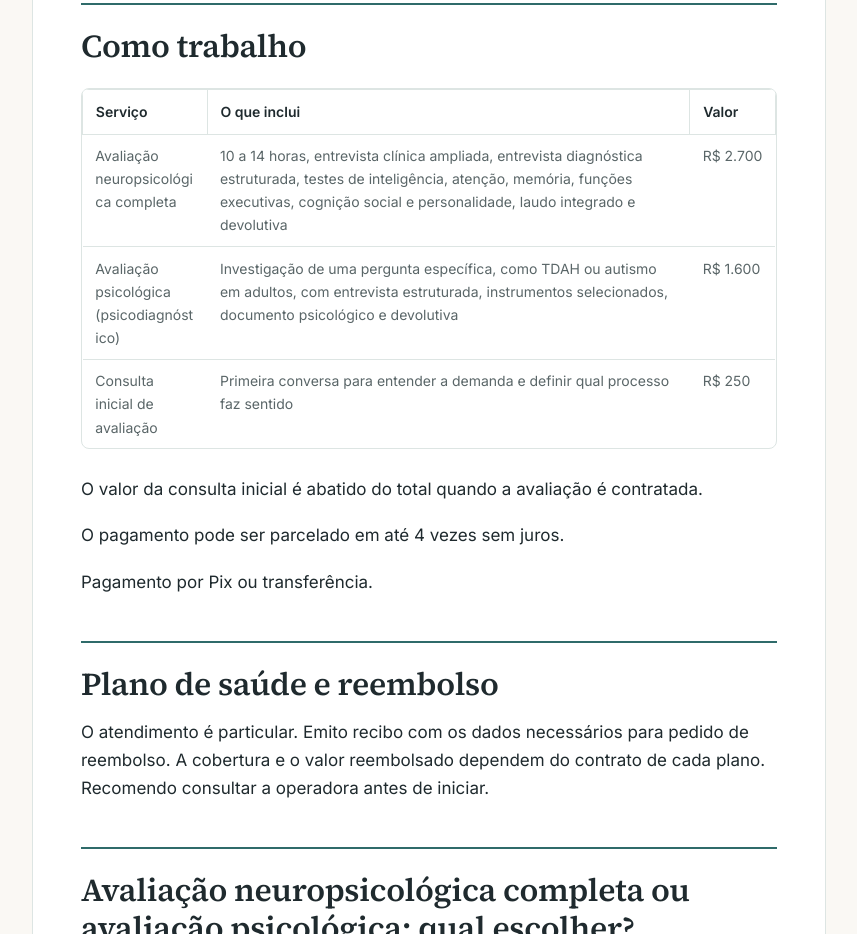
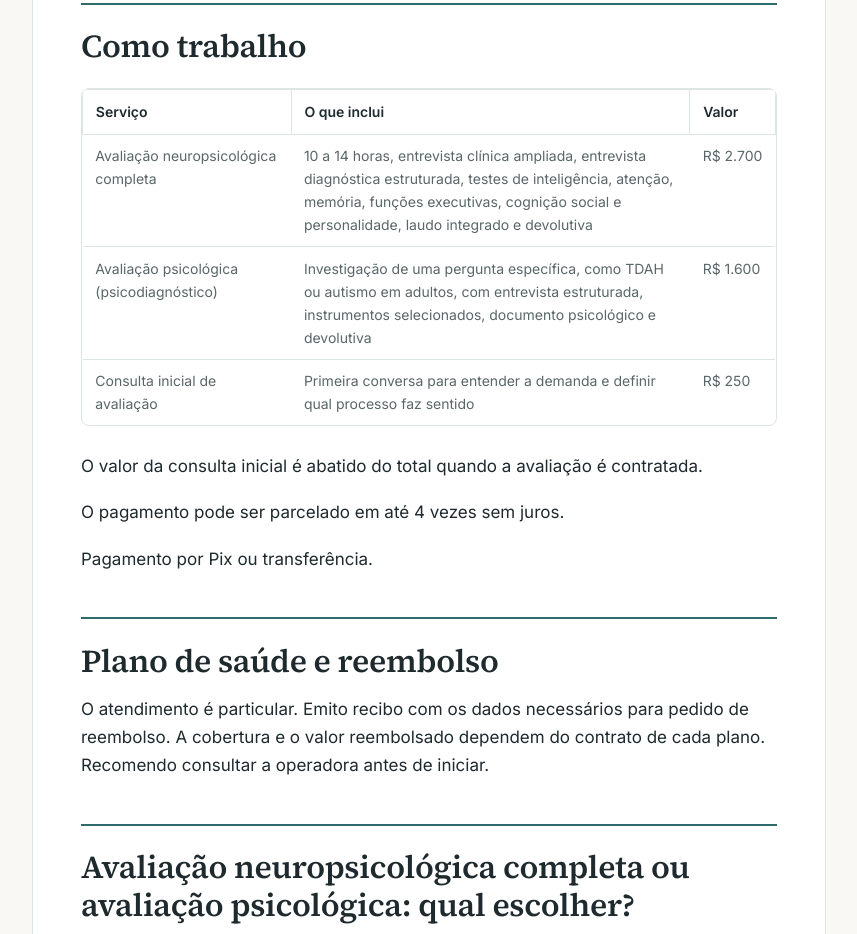
Before and after one commit to pedrorugerr-droid/pedrorugerr-droid.github.io, a plain HTML site: page quanto-custa-avaliacao-neuropsicologica.html in a window 1280 px wide. Shown: the part 1492-2426 px from the top of the page, without its empty margins (320-1177 px from the left). Drawn offline with Linux system fonts and the light colour scheme.

Commit message:
Quanto custa: primeira coluna da tabela sem quebrar palavras
Co-Authored-By: Claude Opus 5.5 <noreply@anthropic.com>

```diff
--- a/quanto-custa-avaliacao-neuropsicologica.html
+++ b/quanto-custa-avaliacao-neuropsicologica.html
@@ -64,6 +64,7 @@
 #pg-custo article td{padding:.6rem .8rem;border-top:1px solid var(--borda);color:var(--texto-2);vertical-align:top}
 #pg-custo article td a{color:var(--primaria-hover);font-weight:600}
 #pg-custo article th:last-child,#pg-custo article td:last-child{white-space:nowrap}
+#pg-custo article td:first-child{min-width:11rem;word-break:normal;overflow-wrap:normal;hyphens:manual}
 #pg-custo .aviso-topo{background:var(--superficie-tint);color:var(--texto);font-size:var(--fs-1);padding:1.1rem 1.3rem;border-radius:0 var(--raio-botao) var(--raio-botao) 0;margin-bottom:2rem;line-height:1.65;border:0;border-left:3px solid var(--primaria)}
 #pg-custo .aviso-topo b{color:var(--texto)}
 #pg-custo article p.ref{font-size:var(--fs-1);line-height:1.6;color:var(--texto-2);padding-left:1.6rem;text-indent:-1.6rem;margin-bottom:.6rem;font-family:var(--fonte-corpo)}
```
